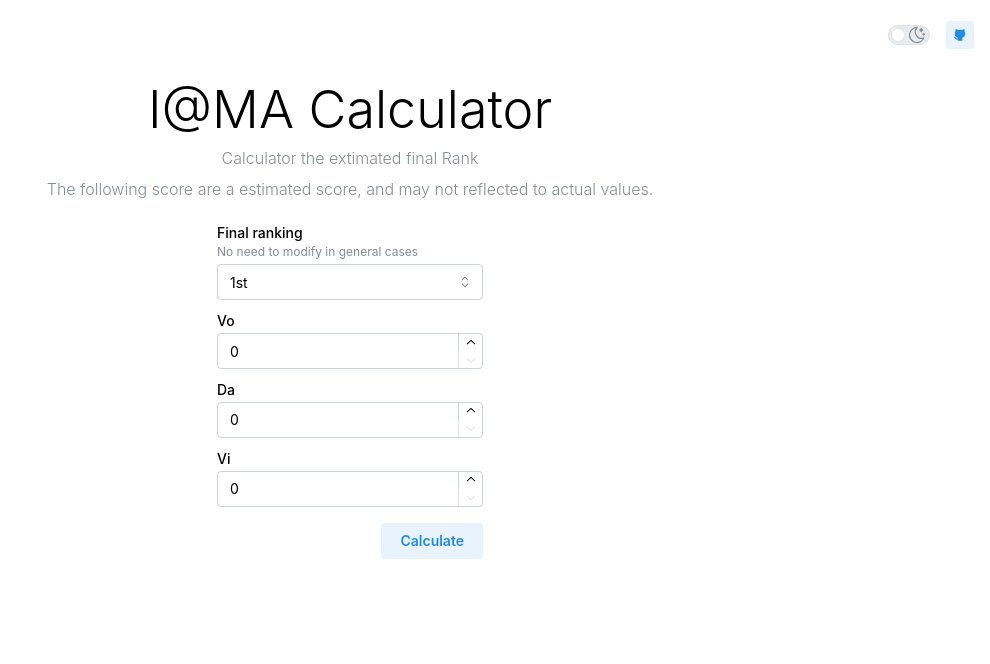
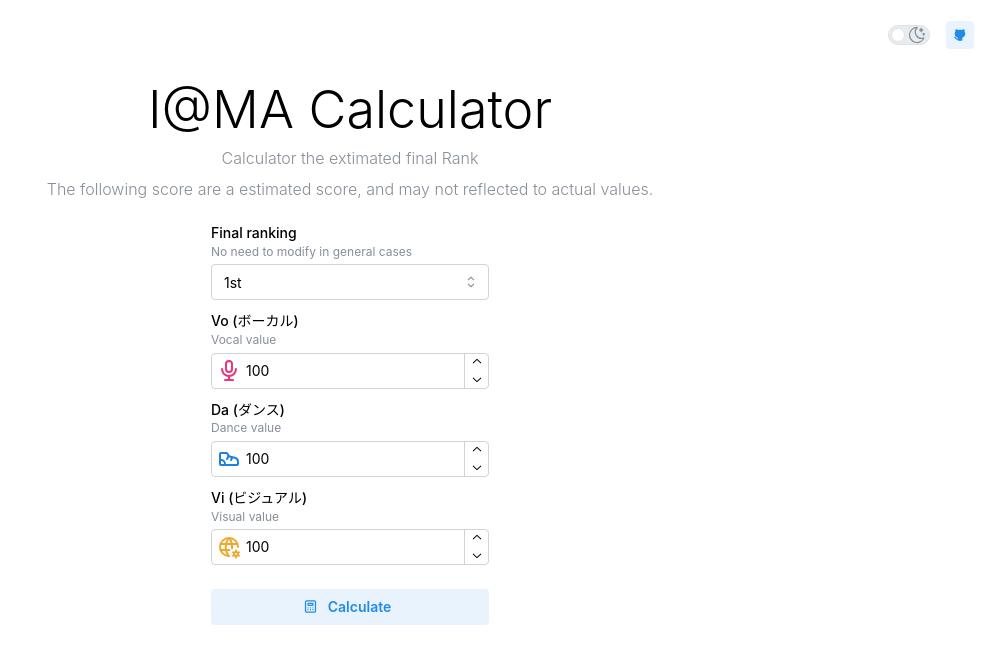
Before and after one commit to r48n34/gakuenmas-calculator, a React (Vite) app: page / in a window 1280 px wide. Shown: the top 664 px of the page, without its empty margins (290-1280 px from the left). Built offline with nearby package versions, Linux system fonts and the light colour scheme.

Commit message:
Update CalculateForm.tsx

```diff
--- a/src/components/CalculateForm.tsx
+++ b/src/components/CalculateForm.tsx
@@ -3,6 +3,7 @@ import { useForm } from '@mantine/form';
 import { estimateRequireScore } from '../utils/calculateScore';
 import { useState } from 'react';
 import ShowsRankBox from './ShowsRankBox';
+import { IconCalculator, IconMicrophone, IconShoe, IconWorldCog } from '@tabler/icons-react';
 
 interface FormData {
     vo: number
@@ -20,9 +21,9 @@ function CalculateForm() {
 
     const calForm = useForm<FormData>({
         initialValues: {
-            vo: 0,
-            da: 0,
-            vi: 0,
+            vo: 100,
+            da: 100,
+            vi: 100,
             ranking: "1"
         },
         validate: {
@@ -82,7 +83,10 @@ function CalculateForm() {
 
                     <NumberInput
                         mt={8}
-                        label="Vo"
+                        label="Vo (ボーカル)"
+                        description="Vocal value"
+                        leftSection={<IconMicrophone color="#e9347f"/>}
+
                         key={calForm.key('vo')}
                         min={1}
                         max={1500}
@@ -91,7 +95,9 @@ function CalculateForm() {
 
                     <NumberInput
                         mt={8}
-                        label="Da"
+                        label="Da (ダンス)"
+                        description="Dance value"
+                        leftSection={<IconShoe color="#1d80e3"/>}
                         key={calForm.key('da')}
                         min={1}
                         max={1500}
@@ -100,15 +106,17 @@ function CalculateForm() {
 
                     <NumberInput
                         mt={8}
-                        label="Vi"
+                        label="Vi (ビジュアル)"
+                        description="Visual value"
+                        leftSection={<IconWorldCog color="#ecaa2c"/>}
                         key={calForm.key('vi')}
                         min={1}
                         max={1500}
                         {...calForm.getInputProps('vi')}
                     />
 
-                    <Group justify="flex-end" mt="md">
-                        <Button type="submit" variant='light'>
+                    <Group justify="flex-end" mt={24}>
+                        <Button fullWidth type="submit" variant='light' leftSection={<IconCalculator size={15}/>}>
                             Calculate
                         </Button>
                     </Group>
```
